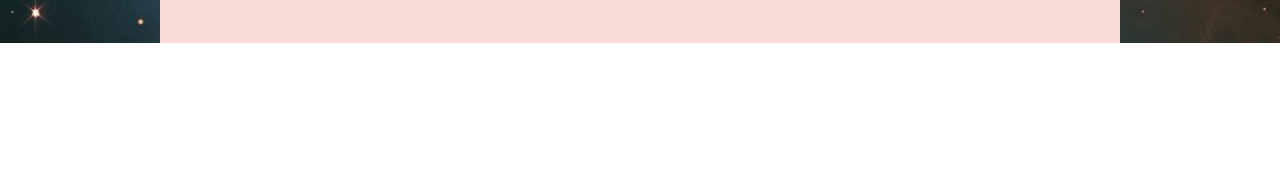
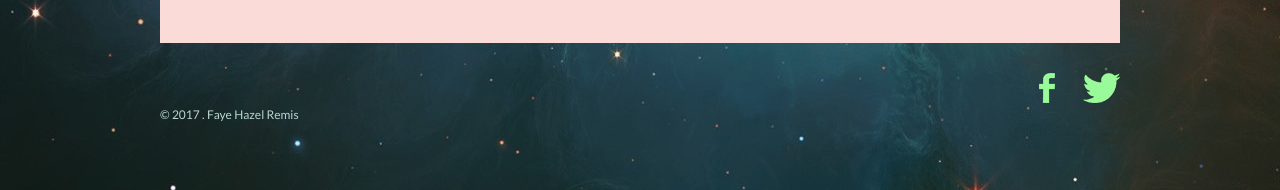
Before and after one commit to FayeeePeey/REMIS_Faye_PersonalWebsite, a plain HTML site: page photos.html in a window 1280 px wide. Shown: the part 1067-1257 px from the top of the page. Before the commit the page ends 1110 px from the top, so only its background shows below. Drawn offline with Linux system fonts and the light colour scheme.

Commit message:
added changes on photos.html

```diff
--- a/photos.html
+++ b/photos.html
@@ -61,3 +61,17 @@
 			</li>
 		</ul>
 	</div>
+	<div id="footer">
+		<div>
+			<span><marquee>H.O.P.E. ( Have Only Positive Expectations ) </marquee></span>
+			<p>
+				&copy; 2017 . Faye Hazel Remis
+			</p>
+		</div>
+		<div id="connect">
+            <a href="https://www.facebook.com/k.popJESUSmimishee.FAYEBLUEE/" id="facebook" target="_blank">Facebook</a>
+			<a href="https://twitter.com/FayeeePeey/" id="twitter" target="_blank">Twitter</a>
+		</div>
+	</div>
+</body>
+</html>
```
